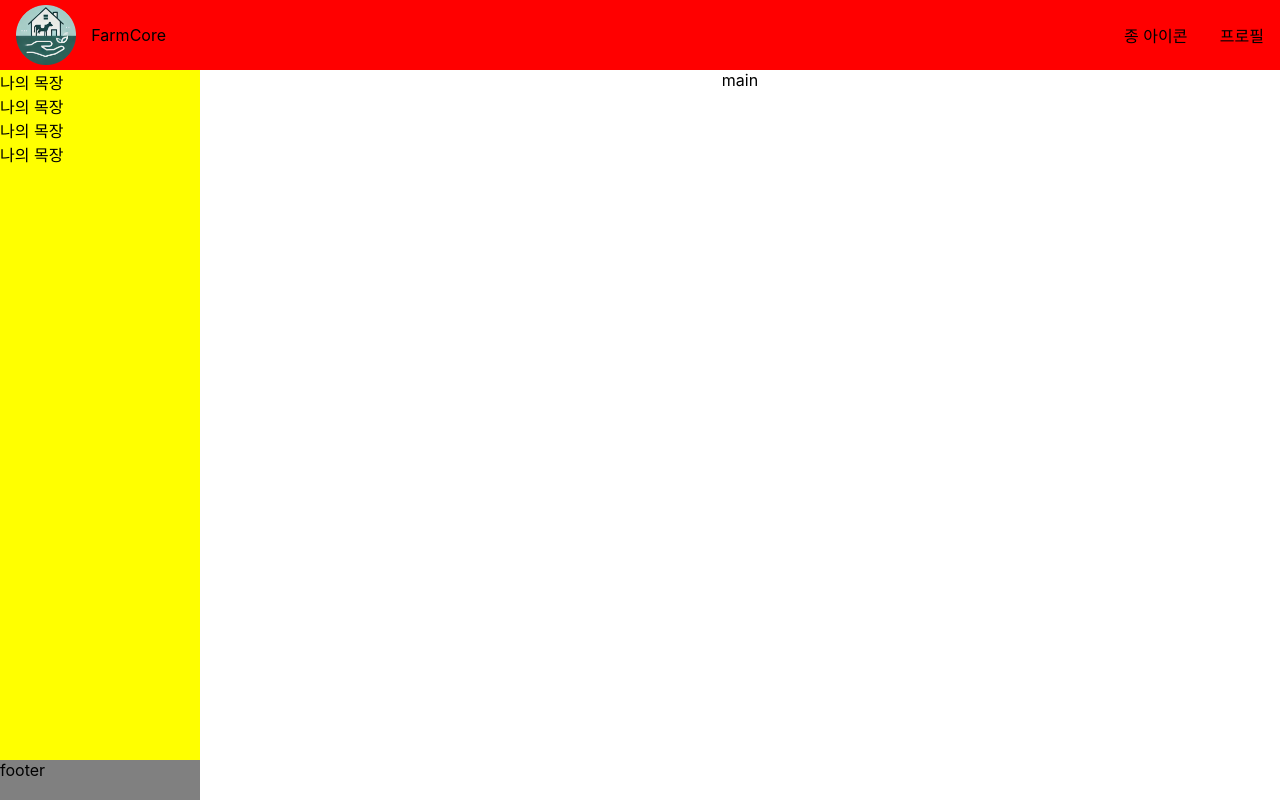
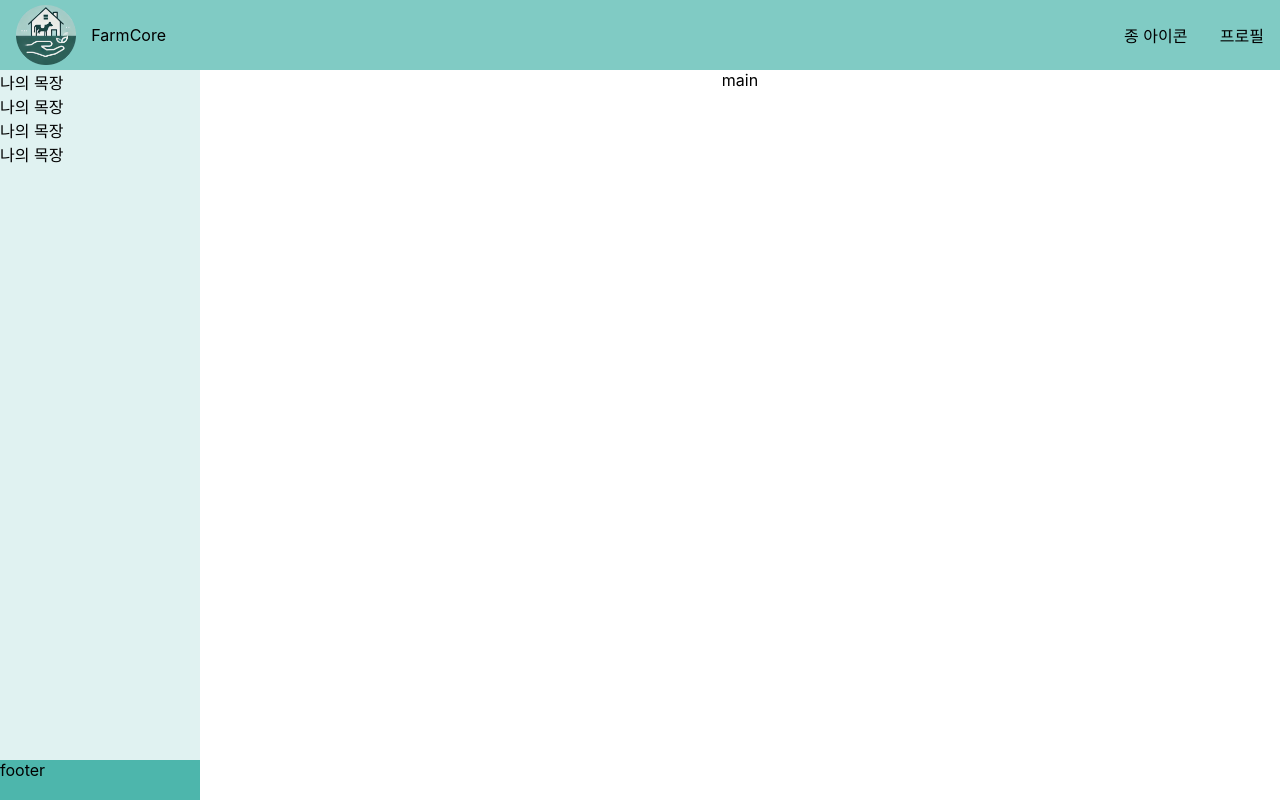
Before and after one commit to yeeun00300/EIEIEI, a React (Create React App) app in the folder farm_core/: page / in a window 1280 px wide. Built offline with nearby package versions, Linux system fonts and the light colour scheme; no server answers.

Commit message:
ye 컬러수정

```diff
--- a/farm_core/src/pages/layout/footer/Footer.module.scss
+++ b/farm_core/src/pages/layout/footer/Footer.module.scss
@@ -1,9 +1,7 @@
 .footer {
   display: flex;
   height: 40px;
-  background-color: gray;
+  background-color: var(--point-color);
   width: 100%;
   height: 40px;
-  // position: absolute;
-  // bottom: 0;
 }
--- a/farm_core/src/pages/layout/header/Header.module.scss
+++ b/farm_core/src/pages/layout/header/Header.module.scss
@@ -3,7 +3,7 @@
   justify-content: space-between;
   align-items: center;
   padding: 8px 16px;
-  background-color: red;
+  background-color: var(--second-color);
   height: 70px;
 }
 .logo {
--- a/farm_core/src/pages/layout/nav/Nav.module.scss
+++ b/farm_core/src/pages/layout/nav/Nav.module.scss
@@ -4,7 +4,7 @@
   justify-content: space-between;
   width: 200px;
   height: 100%;
-  background-color: yellow;
+  background-color: var(--background-color);
   z-index: -1;
   word-break: keep-all;
 }
```
